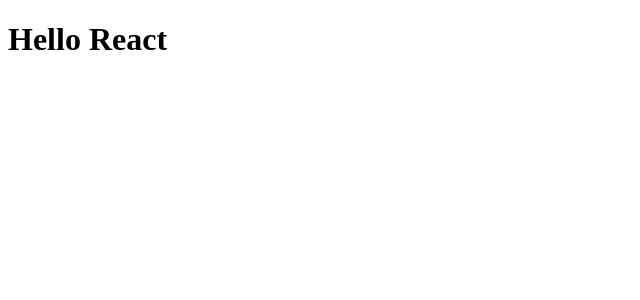
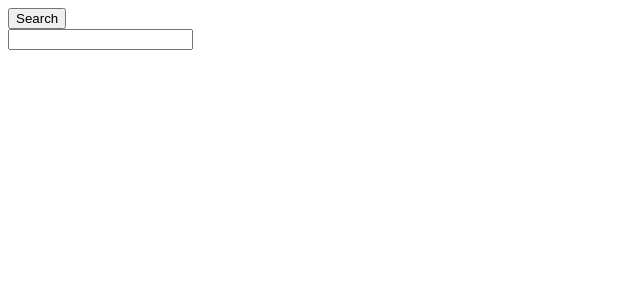
Before and after one commit to kifo99/nyanime-list, a React (Vite) app in the folder client/: page / in a window 1280 px wide. Shown: the top 300 px of the page, without its empty margins (0-640 px from the left). Built offline with nearby package versions, Linux system fonts and the light colour scheme.

Commit message:
Adding Anime and Search components

```diff
--- a/client/package.json
+++ b/client/package.json
@@ -10,6 +10,7 @@
     "preview": "vite preview"
   },
   "dependencies": {
+    "axios": "^1.7.9",
     "react": "^18.3.1",
     "react-dom": "^18.3.1"
   },
--- a/client/src/App.jsx
+++ b/client/src/App.jsx
@@ -1,3 +1,22 @@
+import { useState } from "react";
+import Search from "./components/Search/Search";
+import Anime from "./components/Anime/Anime";
+
 export default function App() {
-  return <h1>Hello React</h1>;
+  const [animeList, setAnimeList] = useState([]);
+  console.log(animeList);
+
+  return (
+    <div>
+      <Search onSetAnimeList={setAnimeList} />
+
+      <div>
+        <ul>
+          {animeList.map((anime) => (
+            <Anime anime={anime} key={anime.id} />
+          ))}
+        </ul>
+      </div>
+    </div>
+  );
 }
--- /dev/null
+++ b/client/src/components/Anime/Anime.jsx
@@ -0,0 +1,14 @@
+import PropTypes from "prop-types";
+
+export default function Anime({ anime }) {
+  return (
+    <li>
+      <h1>{anime.title}</h1>
+      <p>{anime.synopsis}</p>
+    </li>
+  );
+}
+
+Anime.propTypes = {
+  anime: PropTypes.object,
+};
--- /dev/null
+++ b/client/src/components/Search/Search.jsx
@@ -0,0 +1,63 @@
+import { useEffect, useState } from "react";
+import PropTypes from "prop-types";
+import axios from "axios";
+
+export default function Search({ onSetAnimeList }) {
+  const [animeName, setAnimeName] = useState("");
+  const [searchRes, setSearchRes] = useState("");
+
+  function handleSearchAnime(e) {
+    setSearchRes(e.target.value);
+  }
+
+  function handleSubmitAnime(e) {
+    e.preventDefault();
+    setAnimeName(searchRes);
+  }
+
+  useEffect(
+    function () {
+      const source = axios.CancelToken.source();
+      async function fetchAnime() {
+        try {
+          if (!animeName.length < 1) {
+            const { data } = await axios.get(
+              `http://localhost:8080/anime/search/${animeName}`,
+              {
+                cancelToken: source.token,
+              }
+            );
+            onSetAnimeList(data.anime);
+          }
+        } catch (error) {
+          console.error(error);
+        }
+      }
+      fetchAnime();
+
+      return () => {
+        source.cancel("Component is unmounted, request canceled.");
+      };
+    },
+    [animeName, onSetAnimeList]
+  );
+
+  return (
+    <div className="search-bar">
+      <div className="search-btn">
+        <button className="btn-primary" onClick={(e) => handleSubmitAnime(e)}>
+          Search
+        </button>
+      </div>
+      <div className="search-form">
+        <form>
+          <input value={searchRes} onChange={(e) => handleSearchAnime(e)} />
+        </form>
+      </div>
+    </div>
+  );
+}
+
+Search.propTypes = {
+  onSetAnimeList: PropTypes.func,
+};
```
Also changed, not shown: 1 other file (tests, documents, lock files or other folders).
